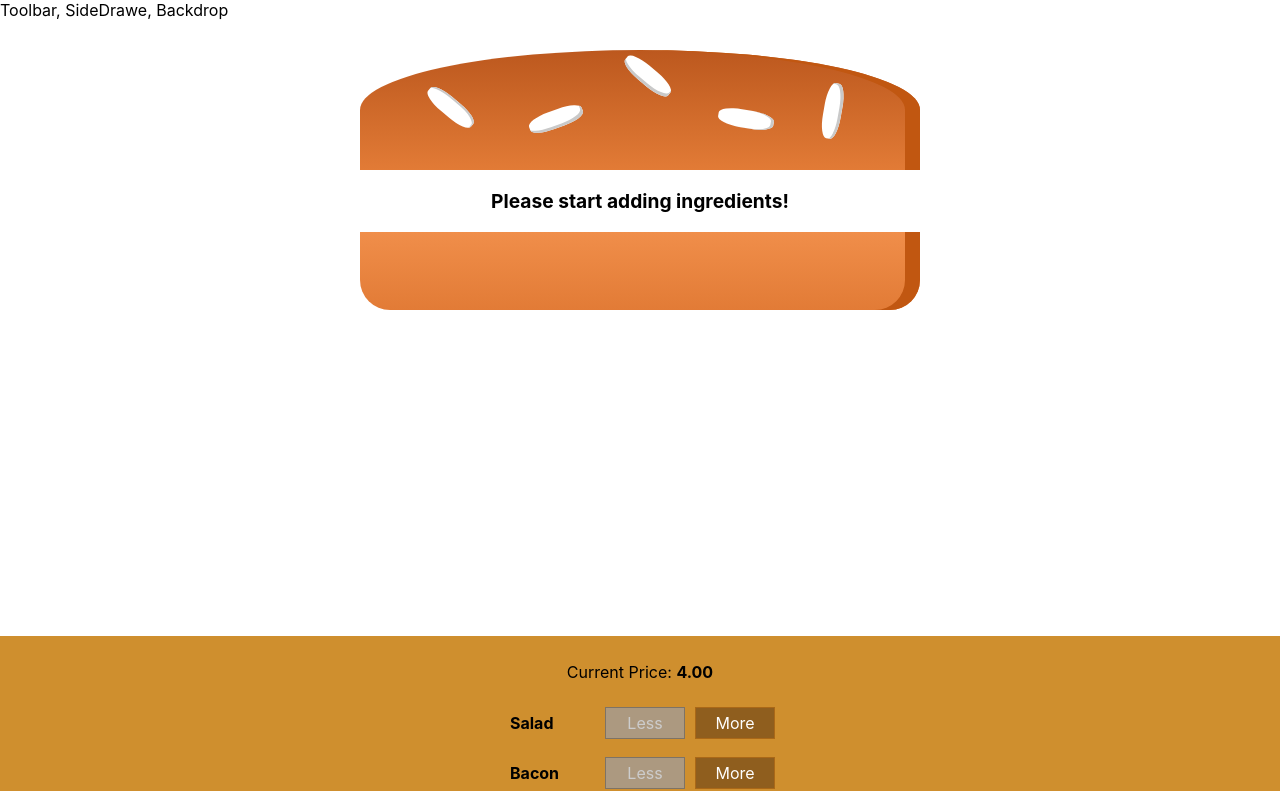
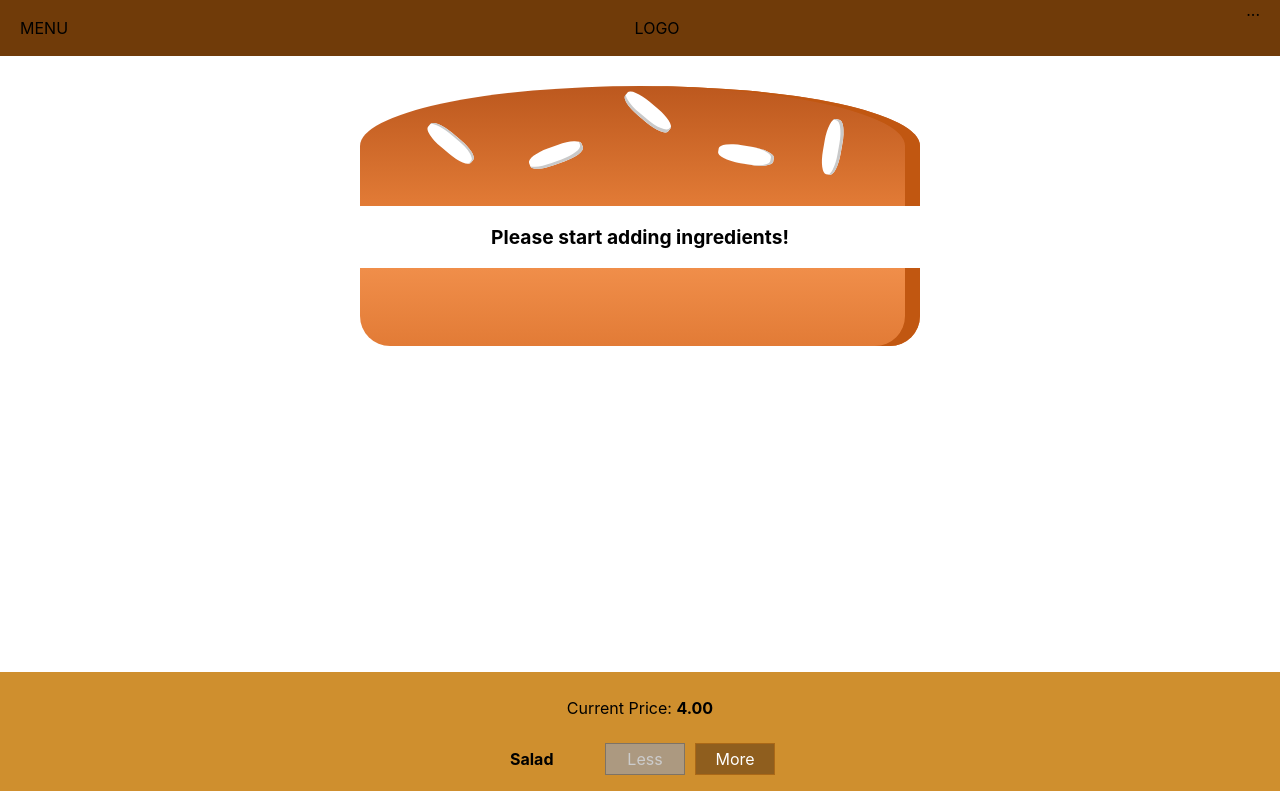
Before and after one commit to dlipinski/burger-builder, a React (Create React App) app: page / in a window 1280 px wide. Shown: the top 791 px of the page. Built offline with nearby package versions, Linux system fonts and the light colour scheme.

Commit message:
143. Adding a Toolbar

```diff
--- a/src/components/Layout/Layout.js
+++ b/src/components/Layout/Layout.js
@@ -1,10 +1,11 @@
 import React from 'react';
 
 import classes from './Layout.module.scss';
+import Toolbar from '../Navigation/Toolbar/Toolbar';
 
 const layout = (props) => (
   <React.Fragment>
-    <div>Toolbar, SideDrawe, Backdrop</div>
+    <Toolbar />
     <main className={classes.Content}>
       {props.children}
     </main>
--- a/src/components/Layout/Layout.module.scss
+++ b/src/components/Layout/Layout.module.scss
@@ -1,3 +1,3 @@
 .Content {
-  margin-top: 16px;
+  margin-top: 72px;
 }
--- /dev/null
+++ b/src/components/Navigation/Toolbar/Toolbar.js
@@ -0,0 +1,13 @@
+import React from 'react';
+
+import classes from './Toolbar.module.css';
+
+const toolbar = (props) => (
+	<header className={classes.Toolbar}>
+		<div>MENU</div>
+		<div>LOGO</div>
+		<nav>...</nav>
+	</header>
+);
+
+export default toolbar;
--- /dev/null
+++ b/src/components/Navigation/Toolbar/Toolbar.module.css
@@ -0,0 +1,19 @@
+.Toolbar {
+  height: 56px;
+  width: 100%;
+  position: fixed;
+  top: 0;
+  left: 0;
+  background-color: #703B09;
+  display: flex;
+  justify-content: space-between;
+  align-items: center;
+  padding: 0 20px;
+  box-sizing: border-box;
+  z-index: 90;
+}
+
+.Toolbar nav {
+  height: 100%;
+
+}
```
